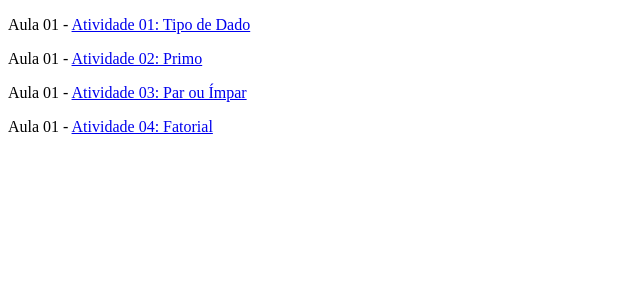
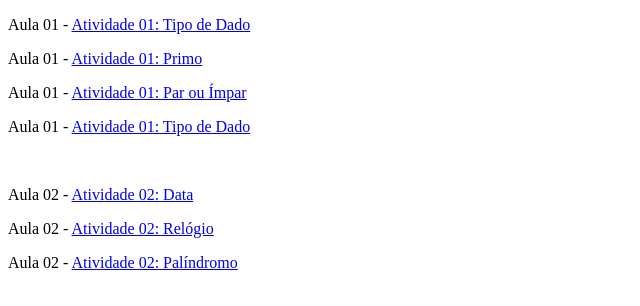
Before and after one commit to carlosdaguano/LabEngenharia, a plain HTML site: page index.html in a window 1280 px wide. Shown: the whole page, without its empty margins (0-640 px from the left). Drawn offline with Linux system fonts and the light colour scheme.

Commit message:
Add files via upload

```diff
--- a/index.html
+++ b/index.html
@@ -10,9 +10,13 @@
 
 <body>
     <p>Aula 01 - <a href="Atividade01/exercicio1.html">Atividade 01: Tipo de Dado</a></p>
-    <p>Aula 01 - <a href="Atividade01/exercicio2.html">Atividade 02: Primo</a></p>
-    <p>Aula 01 - <a href="Atividade01/exercicio3.html">Atividade 03: Par ou Ímpar</a></p>
-    <p>Aula 01 - <a href="Atividade01/exercicio4.html">Atividade 04: Fatorial</a></p>
+    <p>Aula 01 - <a href="Atividade01/exercicio2.html">Atividade 01: Primo</a></p>
+    <p>Aula 01 - <a href="Atividade01/exercicio3.html">Atividade 01: Par ou Ímpar</a></p>
+    <p>Aula 01 - <a href="Atividade01/exercicio1.html">Atividade 01: Tipo de Dado</a></p>
+    <br>
+    <p>Aula 02 - <a href="Atividade02/exercicio1.html">Atividade 02: Data</a></p>
+    <p>Aula 02 - <a href="Atividade02/exercicio2.html">Atividade 02: Relógio</a></p>
+    <p>Aula 02 - <a href="Atividade02/exercicio3.html">Atividade 02: Palíndromo</a></p>
 </body>
 
 </html>
```
